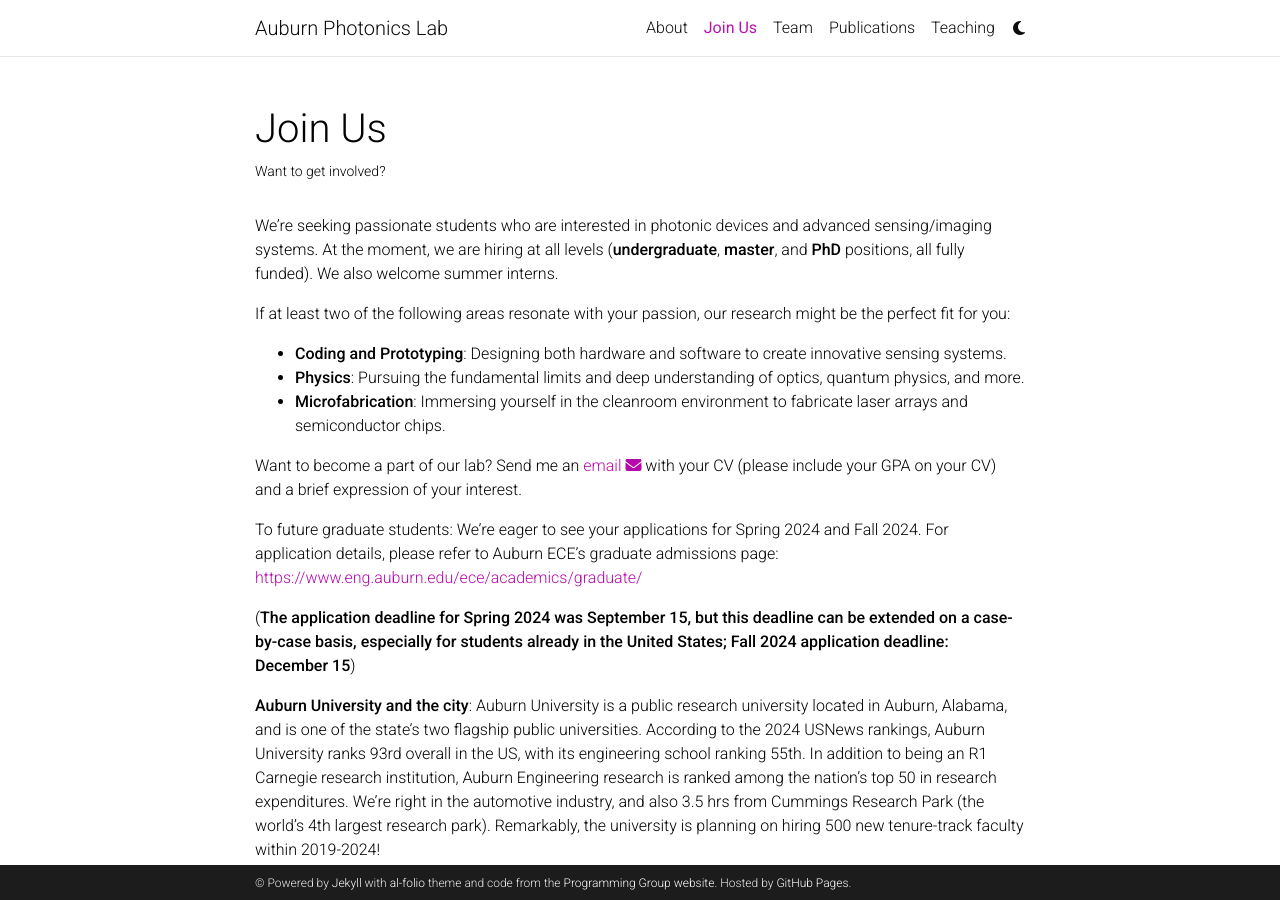
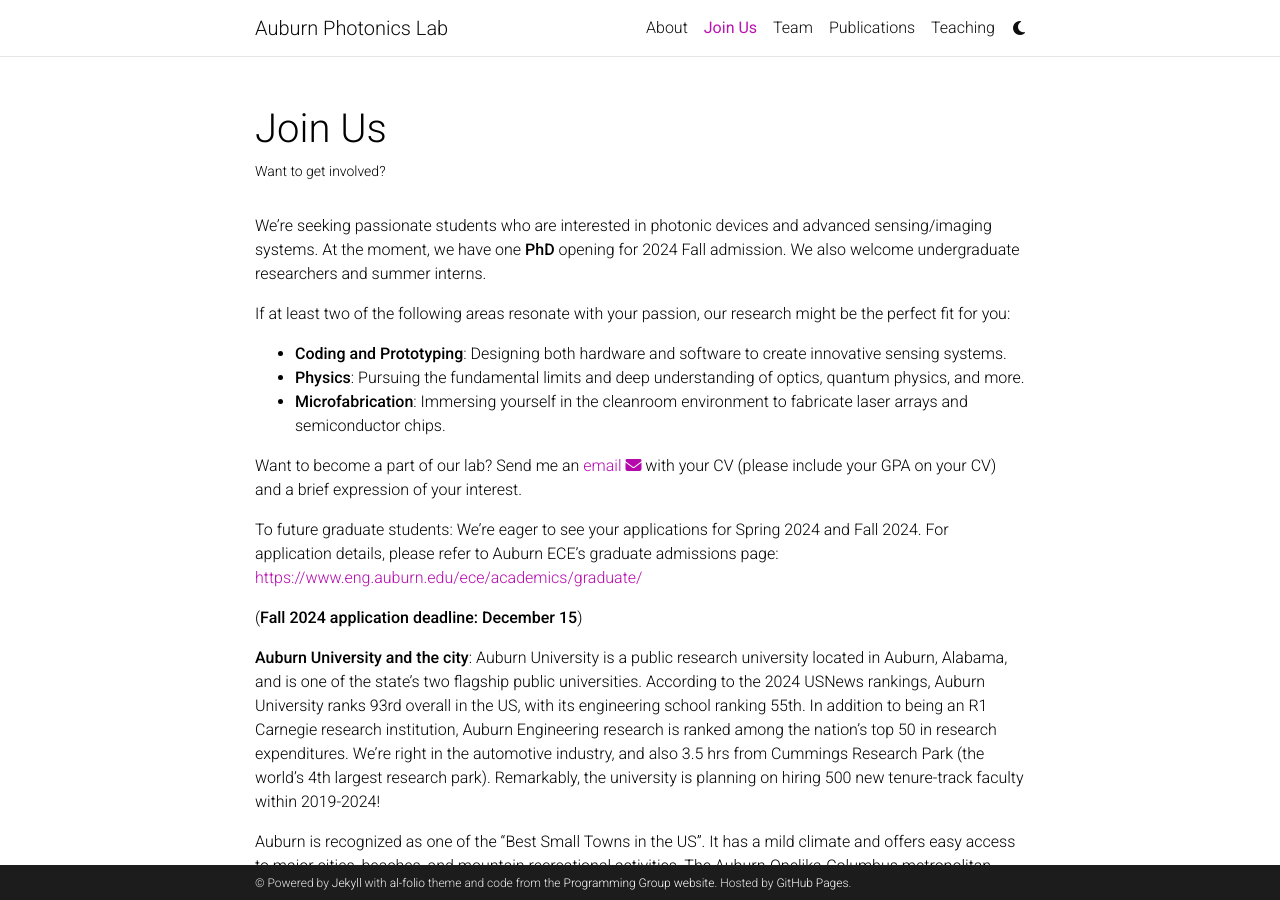
Before and after one commit to zihegao/zihegao.github.io, a Jekyll site: the page built from _pages/join-us.md, in a window 1280 px wide and 900 px high. Built offline with Jekyll 4.4.1, drawn with Linux system fonts in a browser that asks for light colours; comment, search, counter and statistics services are not loaded; a style sheet for code colours, icons or effects is not loaded.

Commit message:
Update join-us.md

```diff
--- a/_pages/join-us.md
+++ b/_pages/join-us.md
@@ -7,7 +7,7 @@
 nav: true
 ---
 
-We're seeking passionate students who are interested in photonic devices and advanced sensing/imaging systems. At the moment, we are hiring at all levels (**undergraduate**, **master**, and **PhD** positions, all fully funded). We also welcome summer interns.
+We're seeking passionate students who are interested in photonic devices and advanced sensing/imaging systems. At the moment, we have one **PhD** opening for 2024 Fall admission. We also welcome undergraduate researchers and summer interns.
 
 
 If at least two of the following areas resonate with your passion, our research might be the perfect fit for you:
@@ -21,7 +21,7 @@
 To future graduate students: We're eager to see your applications for Spring 2024 and Fall 2024.
 For application details, please refer to Auburn ECE's graduate admissions page: <https://www.eng.auburn.edu/ece/academics/graduate/>
 
-(**The application deadline for Spring 2024 was September 15, but this deadline can be extended on a case-by-case basis, especially for students already in the United States; Fall 2024 application deadline: December 15**)
+(**Fall 2024 application deadline: December 15**)
 
 **Auburn University and the city**: Auburn University is a public research university located in Auburn, Alabama, and is one of the state's two flagship public universities. According to the 2024 USNews rankings, Auburn University ranks 93rd overall in the US, with its engineering school ranking 55th. In addition to being an R1 Carnegie research institution, Auburn Engineering research is ranked among the nation’s top 50 in research expenditures. We’re right in the automotive industry, and also 3.5 hrs from Cummings Research Park (the world’s 4th largest research park). Remarkably, the university is planning on hiring 500 new tenure-track faculty within 2019-2024!
 
```
